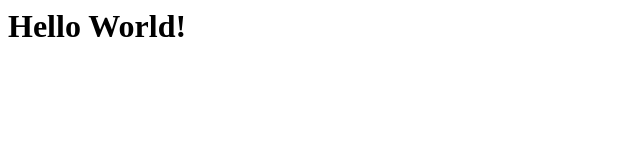
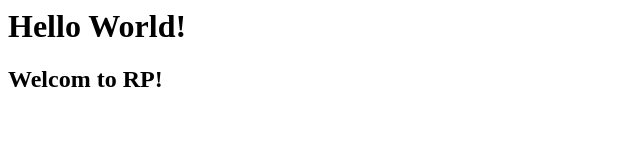
Before and after one commit to sun-kic/jenkinstest, a plain HTML site: page index.html in a window 1280 px wide. Shown: the whole page, without its empty margins (0-640 px from the left). Drawn offline with Linux system fonts and the light colour scheme.

Commit message:
Update index.html

```diff
--- a/index.html
+++ b/index.html
@@ -1 +1,2 @@
 <h1>Hello World!</h1>
+<h2>Welcom to RP!</h2>
```
